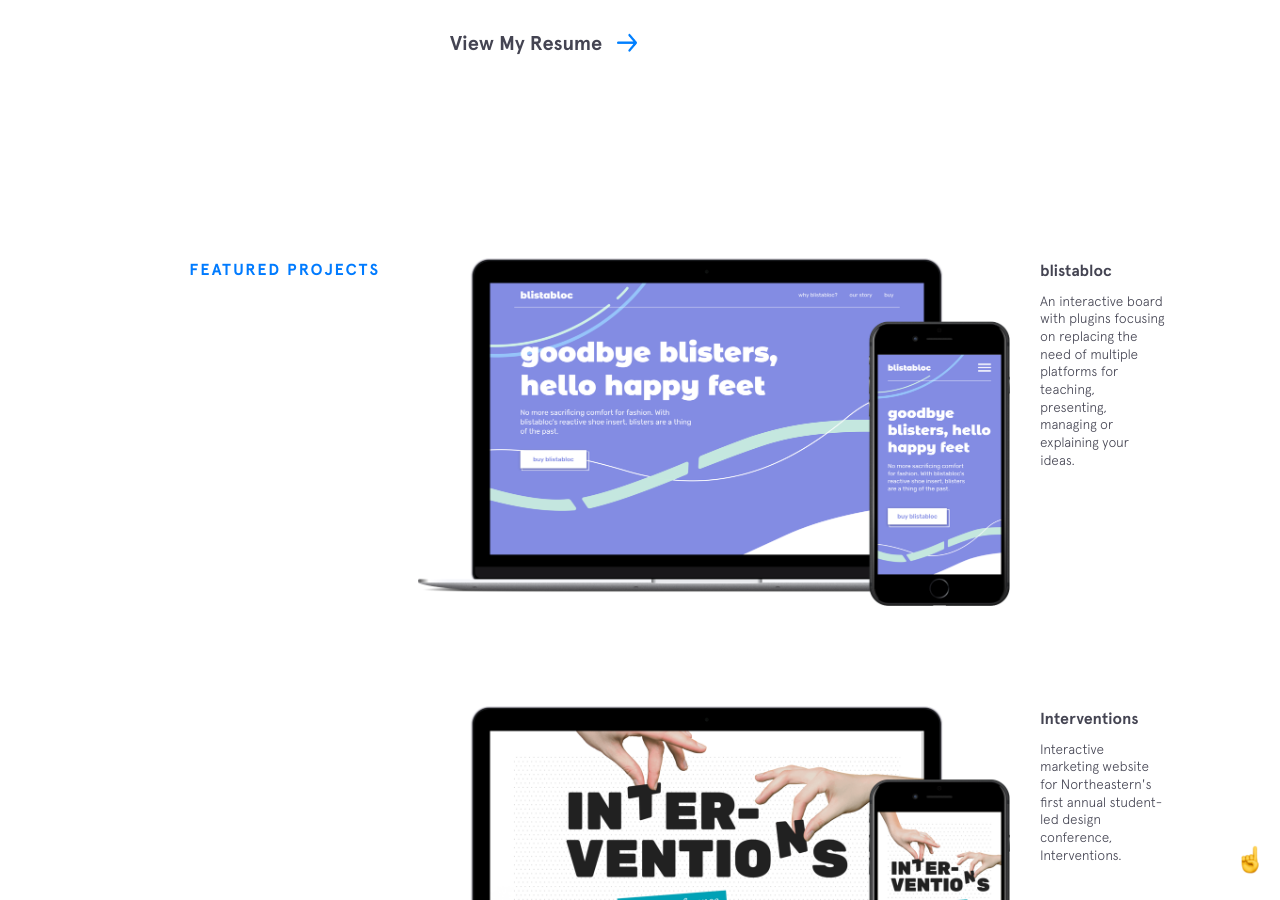
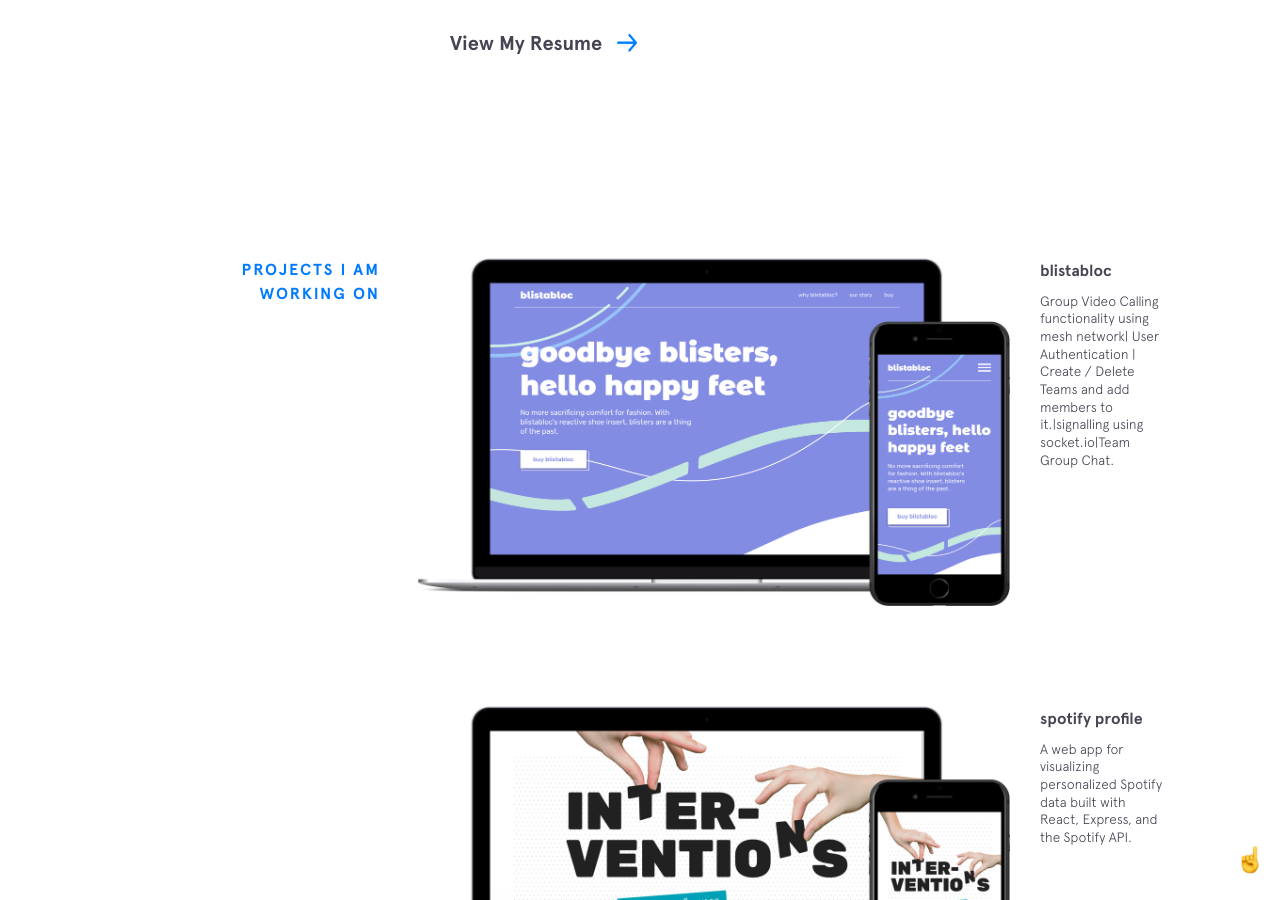
Before and after one commit to jainismvivek/jainismvivek.github.io, a Jekyll site: the page built from index.html, in a window 1280 px wide and 900 px high, scrolled down 2087 px. Built offline with Jekyll 4.4.1, drawn with Linux system fonts in a browser that asks for light colours; nearby versions of some CDN libraries.

Commit message:
featured updated

```diff
--- a/_includes/featured-projects.html
+++ b/_includes/featured-projects.html
@@ -1,9 +1,9 @@
 <section class="section featured-projects">
-  <div class="section__title">Featured Projects</div>
+  <div class="section__title">Projects i am working on</div>
   <div class="section__content">
     <div class="project blistabloc">
       <figure class="project__pic">
-        <a href="https://blistabloc.com/" target="_blank">
+        <a href="" target="_blank">
           <img src="{{site.baseurl}}/img/featured/blistabloc/blistabloc.png" alt="">
         </a>
       </figure>
@@ -11,7 +11,7 @@
         <div class="project__name">
           <a href="" target="_blank">blistabloc</a>
         </div>
-        <p>An interactive board with plugins focusing on replacing the need of multiple platforms for teaching, presenting, managing or explaining your ideas.</p>
+        <p>Group Video Calling functionality using mesh network| User Authentication | Create / Delete Teams and add members to it.|signalling using socket.io|Team Group Chat.</p>
       </figcaption>
     </div>
 
@@ -19,15 +19,15 @@
 
     <div class="project interventions">
       <figure class="project__pic">
-        <a href="https://interventions.design/" target="_blank">
+        <a href="" target="_blank">
           <img src="{{site.baseurl}}/img/featured/interventions/interventions.png" alt="">
         </a>
       </figure>
       <figcaption class="project__caption">
         <div class="project__name">
-          <a href="https://interventions.design/" target="_blank">Interventions</a>
+          <a href="" target="_blank">spotify profile</a>
         </div>
-        <p>Interactive marketing website for Northeastern's first annual student-led design conference, Interventions.</p>
+        <p>A web app for visualizing personalized Spotify data built with React, Express, and the Spotify API.</p>
       </figcaption>
     </div>
   </div>
```
